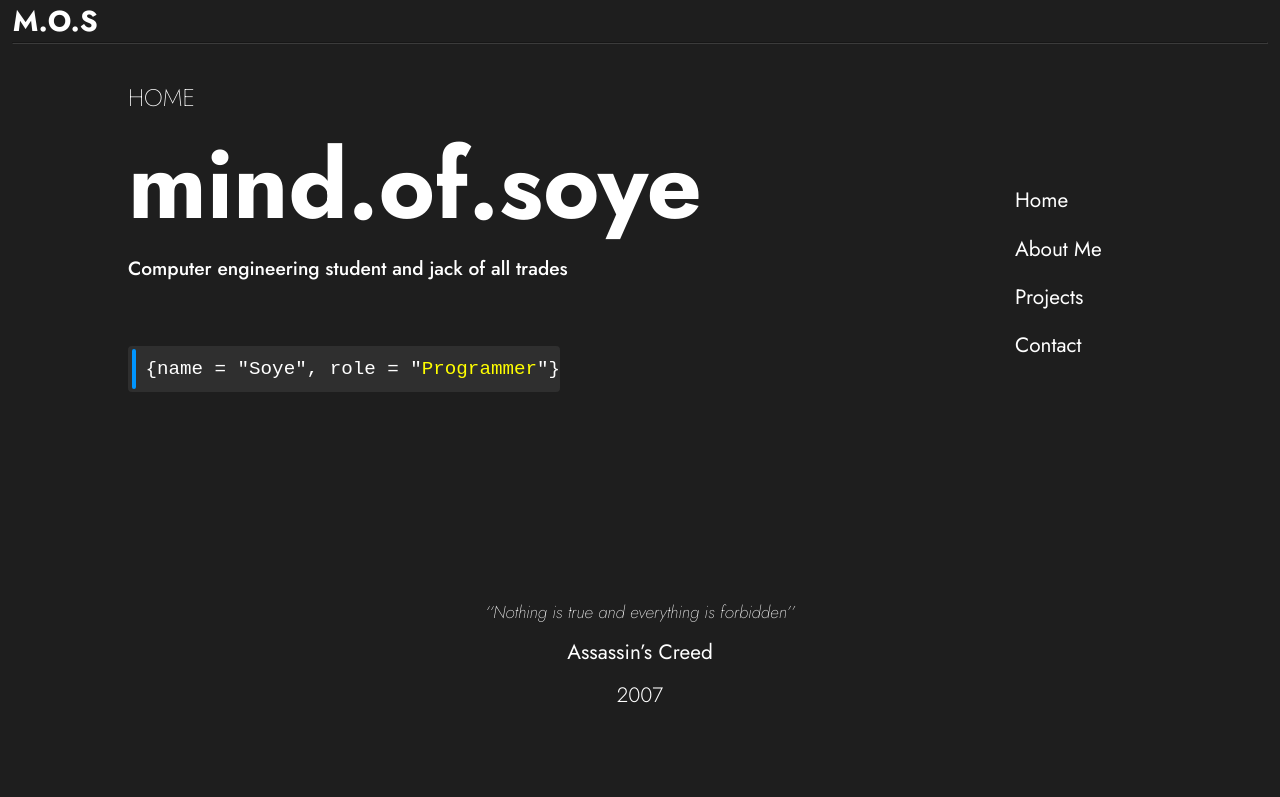
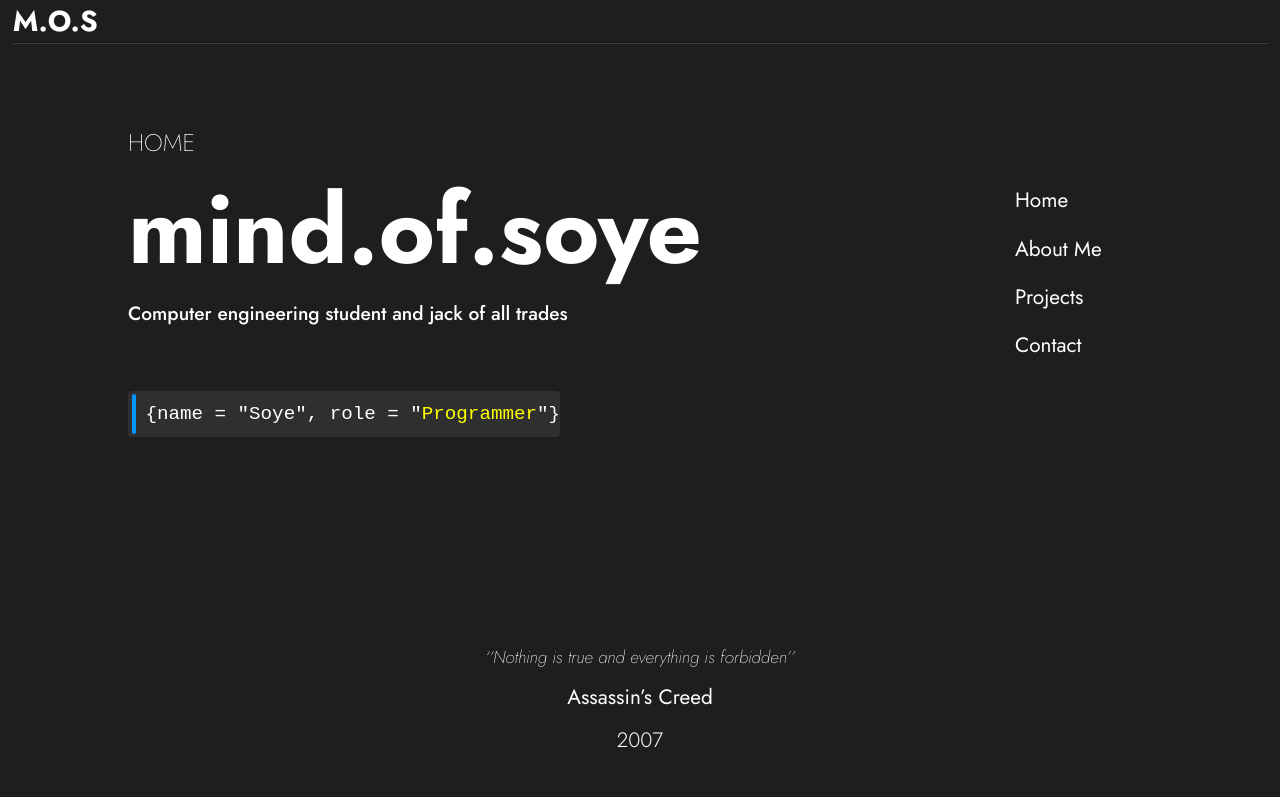
Before and after one commit to soyedotcom/soye.com, a React (Vite) app: page / in a window 1280 px wide. Shown: the top 797 px of the page. Built offline with nearby package versions, Linux system fonts and the light colour scheme.

Commit message:
Adjust web section height

```diff
--- a/src/components/styles/HomePage.css
+++ b/src/components/styles/HomePage.css
@@ -2,7 +2,7 @@
   display: grid;
   align-content: center;
 
-  max-height: calc(100vh - 3rem);
+  min-height: calc(100vh - 5rem);
   max-width: 100vw;
 
   margin: 5rem 8rem;
```
